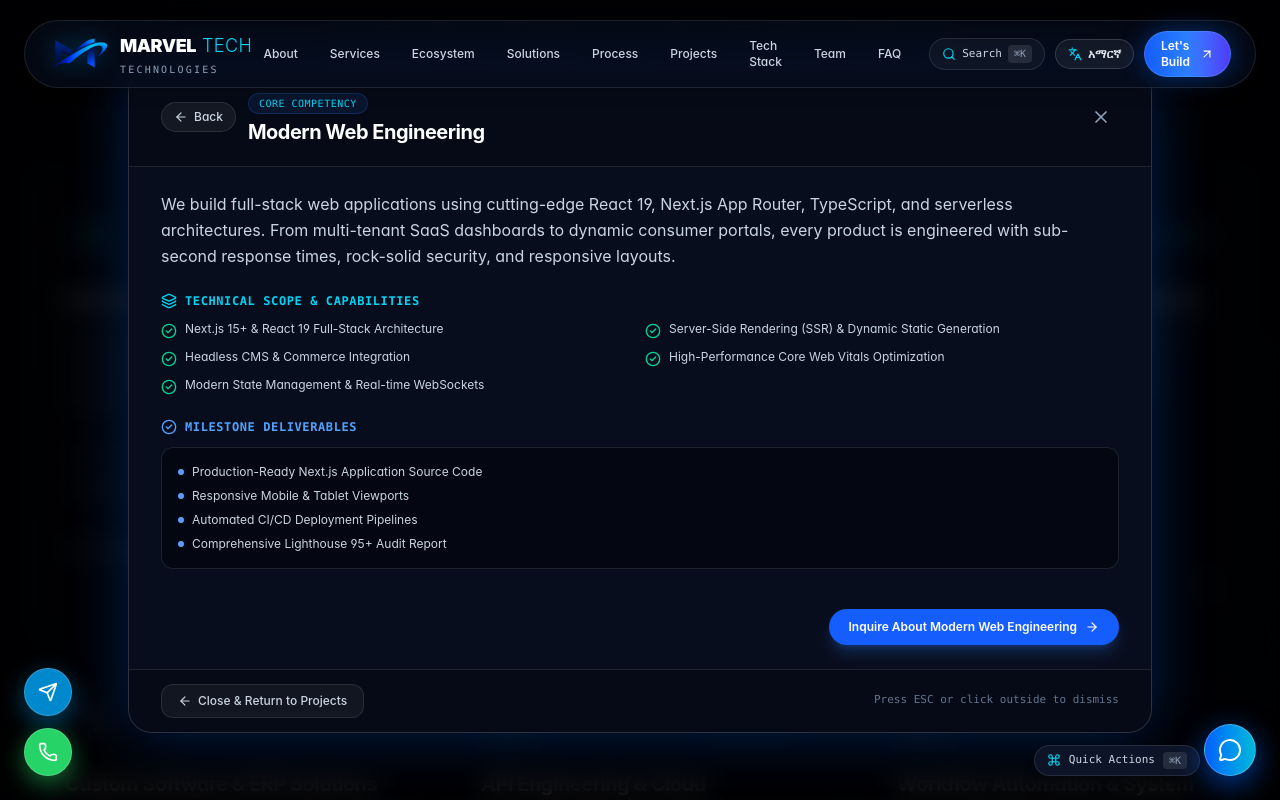
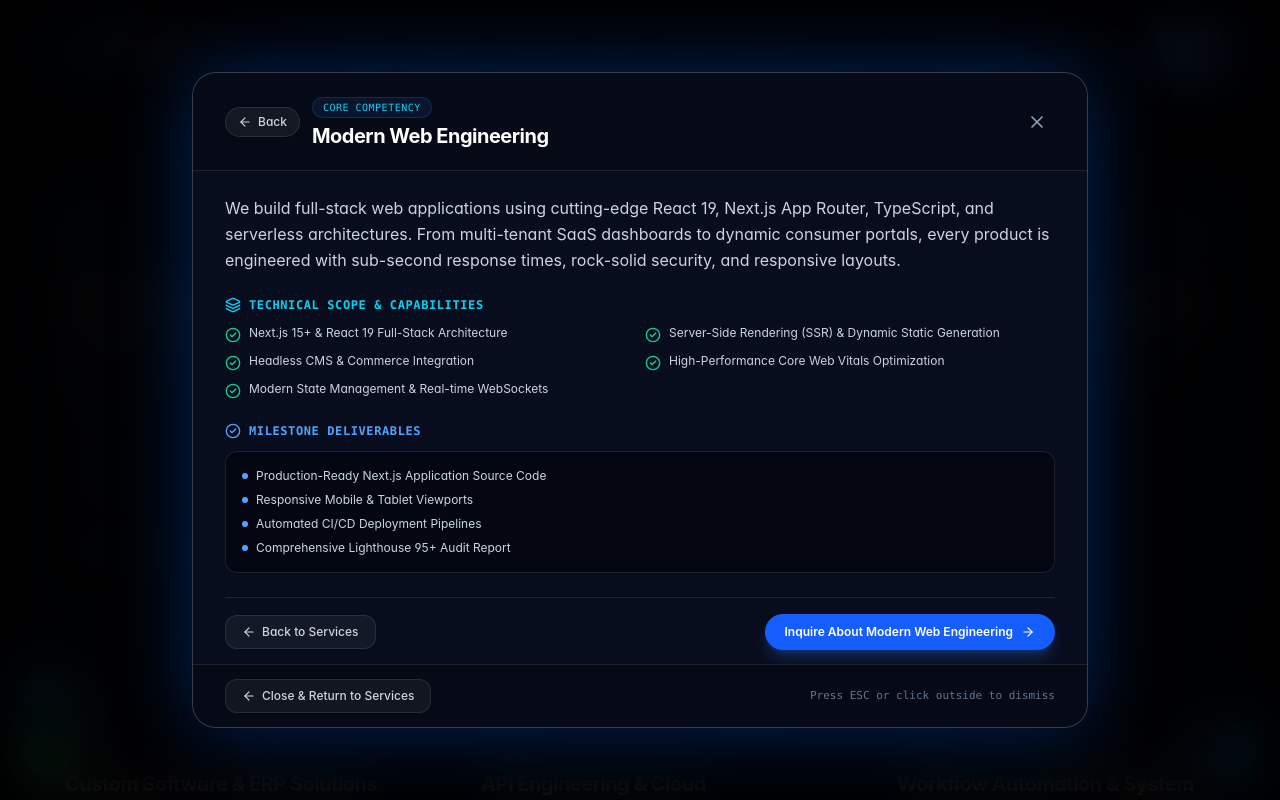
Before and after one commit to ezedinmoh/marvel-tech, a Next.js app: page / in a window 1280 px wide. Both pictures are taken after a click on the element 224 px from the left and 4350 px from the top of the page. Shown: the part 3950-4750 px from the top of the page. Built offline with nearby package versions, Linux system fonts and the light colour scheme.

Commit message:
fix(ui): portal modal to document.body, remove parent z-index trap, and enforce generous top clearance

```diff
--- a/src/app/layout.tsx
+++ b/src/app/layout.tsx
@@ -70,7 +70,7 @@ export default function RootLayout({
           <SmoothScroll />
           <BackgroundEffects />
           <Navbar />
-          <main className="flex-1 relative z-10">{children}</main>
+          <main className="flex-1 relative">{children}</main>
           <Footer />
           <FloatingSpeedDial />
           <CommandPalette />
--- a/src/components/sections/Projects.tsx
+++ b/src/components/sections/Projects.tsx
@@ -196,6 +196,7 @@ export function Projects() {
           onClose={() => setSelectedProject(null)}
           title={selectedProject.title}
           badge={`Project Detail · ${selectedProject.category}`}
+          closeLabel="Close & Return to Projects"
           size="5xl"
         >
           <div className="space-y-6">
--- a/src/components/sections/Services.tsx
+++ b/src/components/sections/Services.tsx
@@ -111,6 +111,8 @@ export function Services() {
           onClose={() => setSelectedService(null)}
           title={selectedService.title}
           badge={selectedService.badge || 'Engineering Capability'}
+          closeLabel="Close & Return to Services"
+          size="2xl"
         >
           <div className="space-y-6">
             <p className="text-slate-300 text-sm sm:text-base leading-relaxed">
@@ -147,8 +149,16 @@ export function Services() {
               </div>
             </div>
 
-            {/* CTA in Modal */}
-            <div className="pt-4 flex justify-end">
+            {/* Action Bar in Modal */}
+            <div className="pt-4 flex flex-wrap items-center justify-between gap-3 border-t border-white/10">
+              <button
+                onClick={() => setSelectedService(null)}
+                className="inline-flex items-center gap-1.5 px-4 py-2 rounded-xl bg-white/[0.05] hover:bg-white/[0.1] border border-white/10 text-slate-300 hover:text-white text-xs font-medium transition-colors cursor-pointer"
+              >
+                <ArrowRight className="w-3.5 h-3.5 rotate-180" />
+                <span>Back to Services</span>
+              </button>
+
               <a
                 href="#contact"
                 onClick={() => setSelectedService(null)}
--- a/src/components/ui/Modal.tsx
+++ b/src/components/ui/Modal.tsx
@@ -1,6 +1,7 @@
 'use client';
 
-import React, { useEffect, useRef } from 'react';
+import React, { useEffect, useState, useRef } from 'react';
+import { createPortal } from 'react-dom';
 import { X, ArrowLeft } from 'lucide-react';
 
 interface ModalProps {
@@ -8,6 +9,7 @@ interface ModalProps {
   onClose: () => void;
   title: string;
   badge?: string;
+  closeLabel?: string;
   size?: 'md' | 'lg' | 'xl' | '2xl' | '5xl';
   children: React.ReactNode;
 }
@@ -17,26 +19,32 @@ export function Modal({
   onClose,
   title,
   badge,
+  closeLabel = 'Close & Return',
   size = '5xl',
   children,
 }: ModalProps) {
+  const [mounted, setMounted] = useState(false);
   const dialogRef = useRef<HTMLDivElement>(null);
+
+  useEffect(() => {
+    setMounted(true);
+  }, []);
 
   useEffect(() => {
     if (!isOpen) return;
 
-    // 1. Pause Lenis smooth scroll so outside doesn't scroll
+    // 1. Pause Lenis smooth scroll so background doesn't move
     if (typeof window !== 'undefined' && window.__lenis) {
       window.__lenis.stop();
     }
 
-    // 2. Lock body & html scroll
+    // 2. Lock body and html scroll
     const originalBodyOverflow = document.body.style.overflow;
     const originalHtmlOverflow = document.documentElement.style.overflow;
     document.body.style.overflow = 'hidden';
     document.documentElement.style.overflow = 'hidden';
 
-    // 3. Keyboard handlers (ESC to close)
+    // 3. Escape key listener
     const handleKeyDown = (e: KeyboardEvent) => {
       if (e.key === 'Escape') {
         e.preventDefault();
@@ -45,17 +53,16 @@ export function Modal({
     };
     window.addEventListener('keydown', handleKeyDown);
 
-    // 4. Browser Back Button integration (popstate)
+    // 4. Browser Back button integration (popstate)
     const modalHistoryState = { modalOpen: true, timestamp: Date.now() };
     window.history.pushState(modalHistoryState, '');
 
-    const handlePopState = (e: PopStateEvent) => {
+    const handlePopState = () => {
       onClose();
     };
     window.addEventListener('popstate', handlePopState);
 
     return () => {
-      // Restore Lenis smooth scroll
       if (typeof window !== 'undefined' && window.__lenis) {
         window.__lenis.start();
       }
@@ -66,7 +73,7 @@ export function Modal({
     };
   }, [isOpen, onClose]);
 
-  if (!isOpen) return null;
+  if (!mounted || !isOpen) return null;
 
   const sizeClasses = {
     md: 'max-w-md',
@@ -76,24 +83,24 @@ export function Modal({
     '5xl': 'max-w-5xl',
   }[size];
 
-  return (
+  const modalContent = (
     <div
-      className="fixed inset-0 z-50 flex items-center justify-center p-2 sm:p-4 md:p-6"
+      className="fixed inset-0 z-[100] flex items-center justify-center p-4 sm:p-6 md:p-8 pt-20 sm:pt-24 pb-8 sm:pb-12 overflow-y-auto"
       data-lenis-prevent="true"
     >
-      {/* Dimmed backdrop */}
+      {/* Dimmed backdrop covering full viewport including navbar */}
       <div
-        className="fixed inset-0 bg-black/85 backdrop-blur-md transition-opacity"
+        className="fixed inset-0 bg-black/90 backdrop-blur-xl transition-opacity duration-300"
         onClick={onClose}
         aria-hidden="true"
         data-lenis-prevent="true"
       />
 
-      {/* Modal Dialog Box */}
+      {/* Modal Dialog Box with generous breathing room from upper/lower edges */}
       <div
         ref={dialogRef}
         data-lenis-prevent="true"
-        className={`relative w-full ${sizeClasses} max-h-[92vh] flex flex-col rounded-2xl sm:rounded-3xl bg-[#080d1d] border border-white/15 shadow-[0_0_60px_rgba(0,102,255,0.3)] z-10 overflow-hidden overscroll-contain animate-in fade-in zoom-in-95 duration-200`}
+        className={`relative w-full ${sizeClasses} max-h-[82vh] my-auto flex flex-col rounded-2xl sm:rounded-3xl bg-[#080d1d] border border-white/20 shadow-[0_0_80px_rgba(0,102,255,0.35)] z-10 overflow-hidden overscroll-contain animate-in fade-in zoom-in-95 duration-200`}
       >
         {/* Sticky Modal Top Bar with explicit Back button & Close X */}
         <div className="shrink-0 flex items-center justify-between px-5 sm:px-8 py-4 sm:py-5 bg-[#060b17]/95 border-b border-white/10 gap-3 backdrop-blur-md z-20">
@@ -147,7 +154,7 @@ export function Modal({
             className="inline-flex items-center gap-1.5 px-4 py-2 rounded-xl bg-white/[0.05] hover:bg-white/[0.1] border border-white/10 text-slate-300 hover:text-white font-medium transition-colors cursor-pointer"
           >
             <ArrowLeft className="w-3.5 h-3.5" />
-            <span>Close & Return to Projects</span>
+            <span>{closeLabel}</span>
           </button>
 
           <span className="text-[11px] font-mono text-slate-500 hidden sm:inline">
@@ -157,4 +164,6 @@ export function Modal({
       </div>
     </div>
   );
+
+  return createPortal(modalContent, document.body);
 }
```
